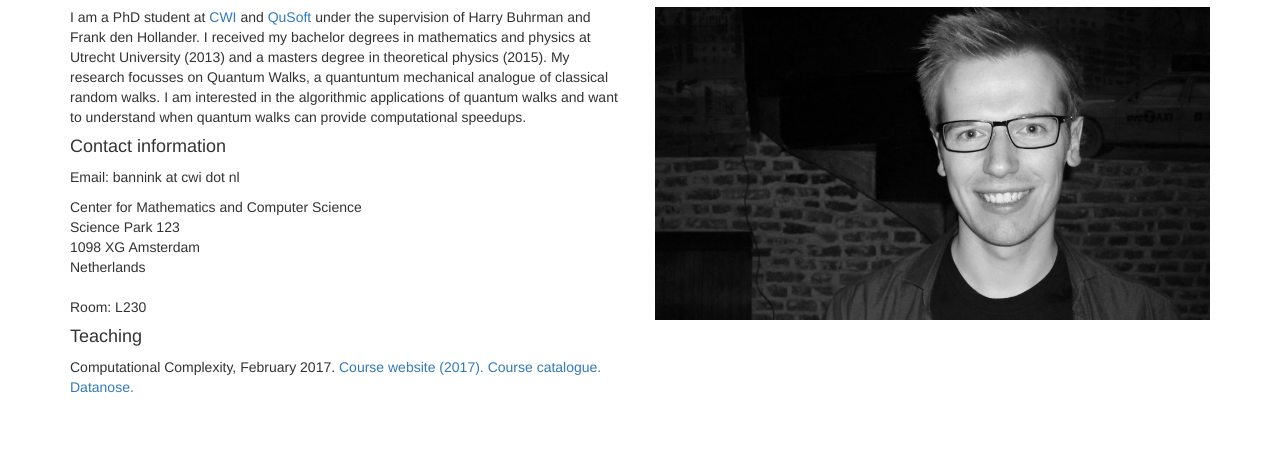
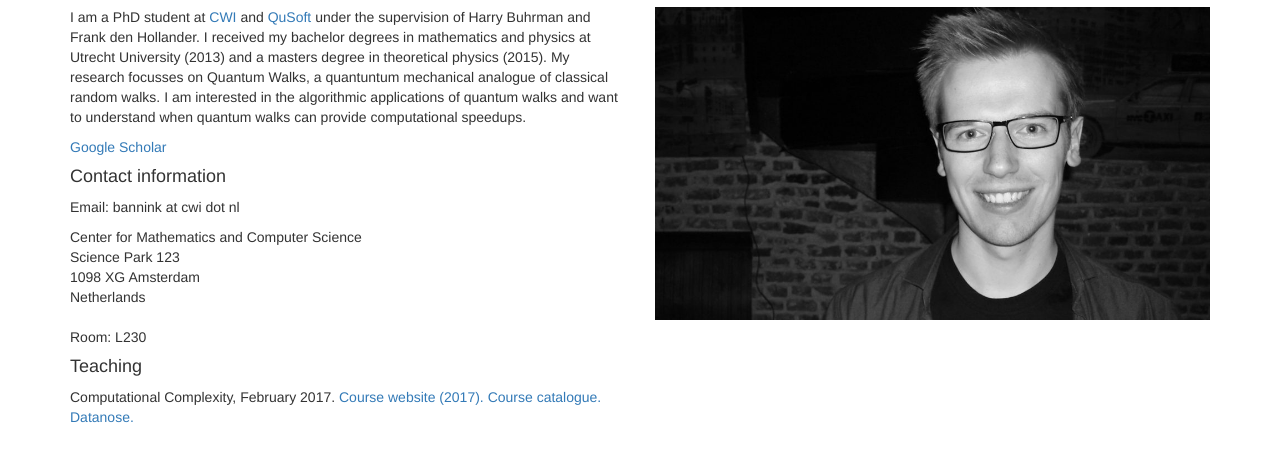
Before and after one commit to Tombana/tombana.github.io, a plain HTML site: page index.html in a window 1280 px wide. Shown: the part 49-510 px from the top of the page. Drawn offline with nearby package versions, Linux system fonts and the light colour scheme.

Commit message:
Add Google Scholar link

```diff
--- a/index.html
+++ b/index.html
@@ -14,6 +14,8 @@
 			<div class="col-sm-6">
 				<p>I am a PhD student at <a href="https://www.cwi.nl">CWI</a> and <a href="http://www.qusoft.org">QuSoft</a> under the supervision of Harry Buhrman and Frank den Hollander. I received my bachelor degrees in mathematics and physics at Utrecht University (2013) and a masters degree in theoretical physics (2015). My research focusses on Quantum Walks, a quantuntum mechanical analogue of classical random walks. I am interested in the algorithmic applications of quantum walks and want to understand when quantum walks can provide computational speedups.</p>
 
+                <p><a href="https://scholar.google.nl/citations?user=REGT0fcAAAAJ">Google Scholar</a></p>
+
 				<h4>Contact information</h4>
 				<p>Email: bannink at cwi dot nl</p>
 				<p>Center for Mathematics and Computer Science<br>Science Park 123<br>1098 XG Amsterdam<br>Netherlands<br><br>Room: L230</p>
```
